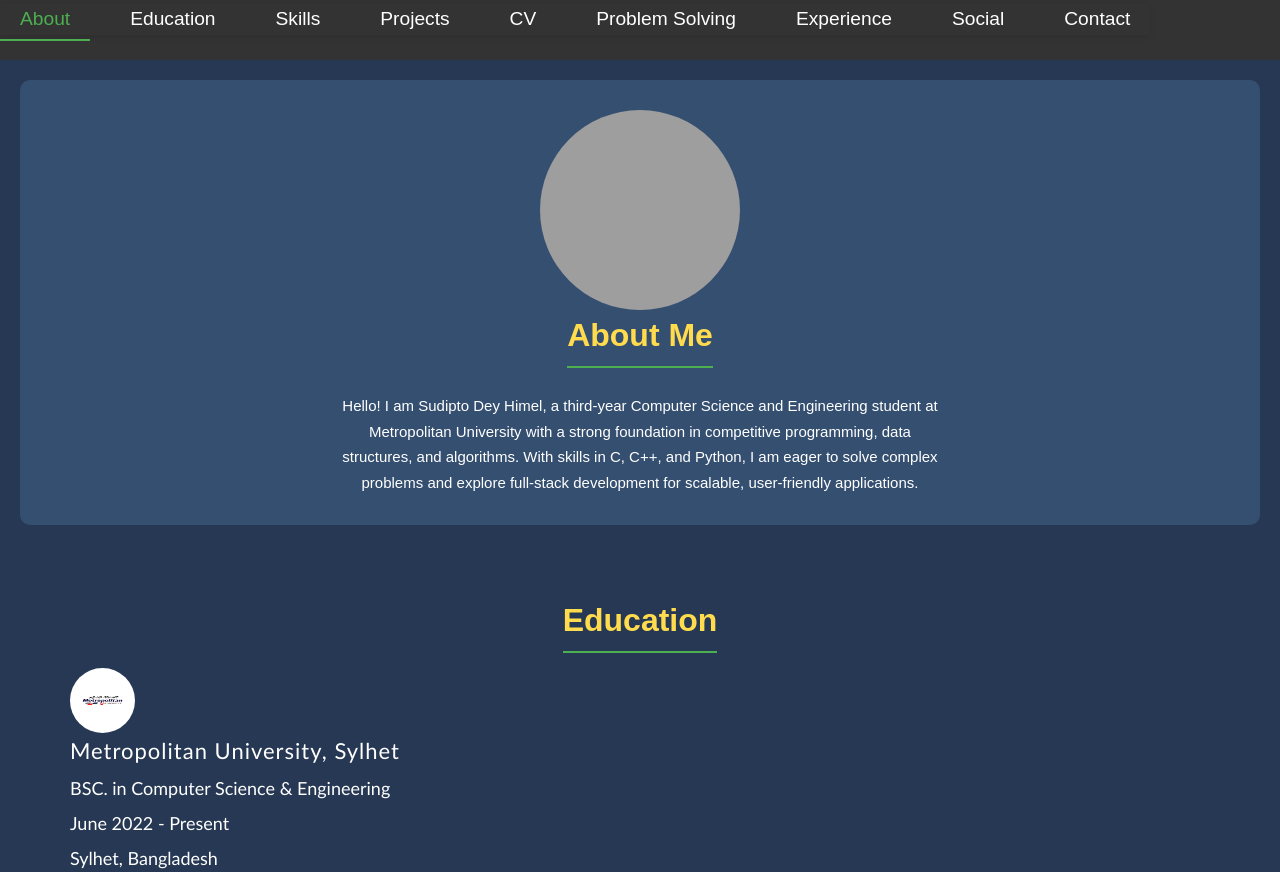
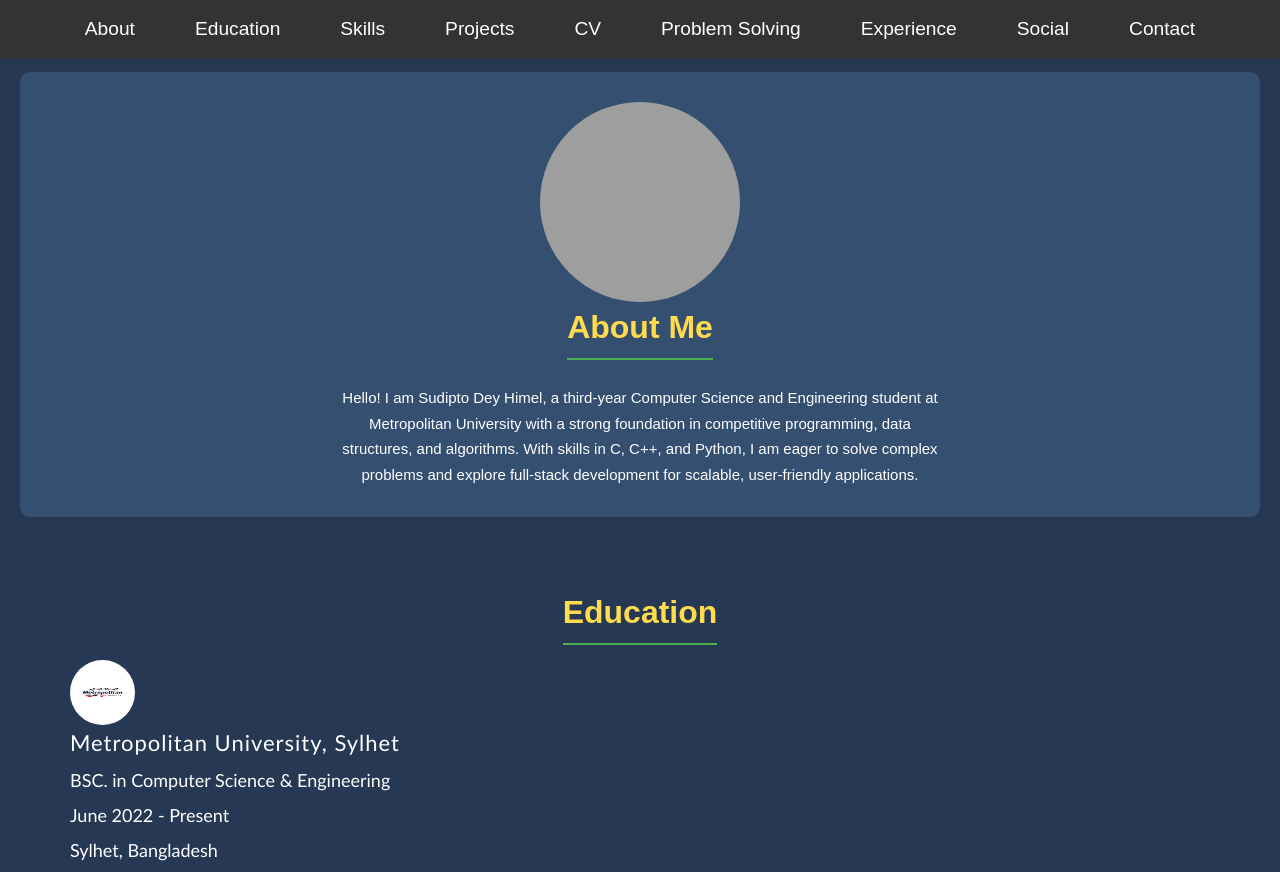
Before and after one commit to sudipto-dey-himel/Portfolio, a plain HTML site: page index.html in a window 1280 px wide. Shown: the top 872 px of the page. Drawn offline with Linux system fonts and the light colour scheme; grey boxes are pictures that could not be loaded.

Commit message:
fix error

```diff
--- a/style.css
+++ b/style.css
@@ -14,26 +14,20 @@ body {
 header {
     background-color: #333;
     color: white;
-    padding: 30px;
+    padding: 26px;
     text-align: center;
 }
 
 nav {
-    position: fixed; /* Fix the navigation bar at the top */
-<<<<<<< HEAD
-    padding: 20px;
-    top: 0; /* Set it to the top of the page */
-    left: 0; /* Align it to the left edge */
-=======
-    padding: 14.9px;
-    top: 4px;
+    position: fixed;
+    padding: 14px;
+    top: 0;
     left: 0;
->>>>>>> cc7a3f0 (fix errors)
-    width: 100%; /* Make it span the full width */
-    background-color: #333; /* Background color for the nav bar */
-    color: white; /* Text color */
-    z-index: 1000; /* Ensure it stays above other elements */
-    box-shadow: 0 2px 5px rgba(0, 0, 0, 0.1); /* Optional shadow for visual appeal */
+    width: 100%;
+    background-color: #333;
+    color: white;
+    z-index: 1000;
+    box-shadow: 0 2px 5px rgba(0, 0, 0, 0.1);
 }
 
 nav ul {
```
